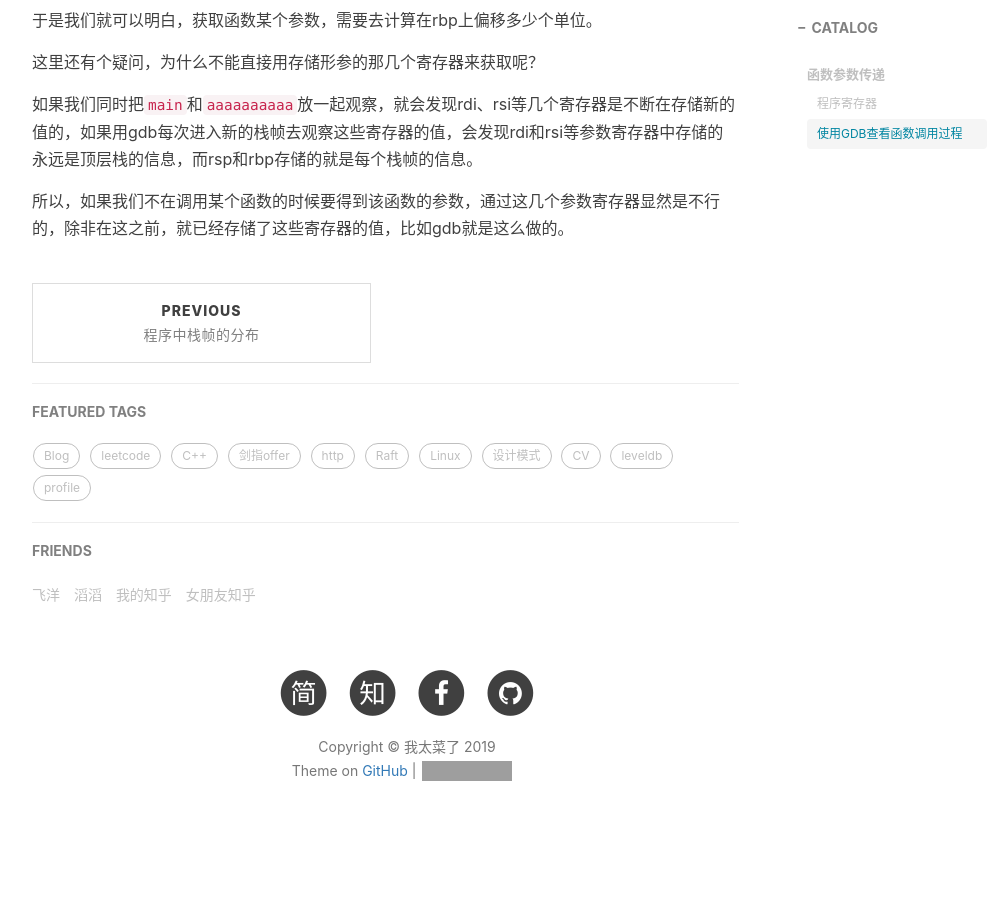
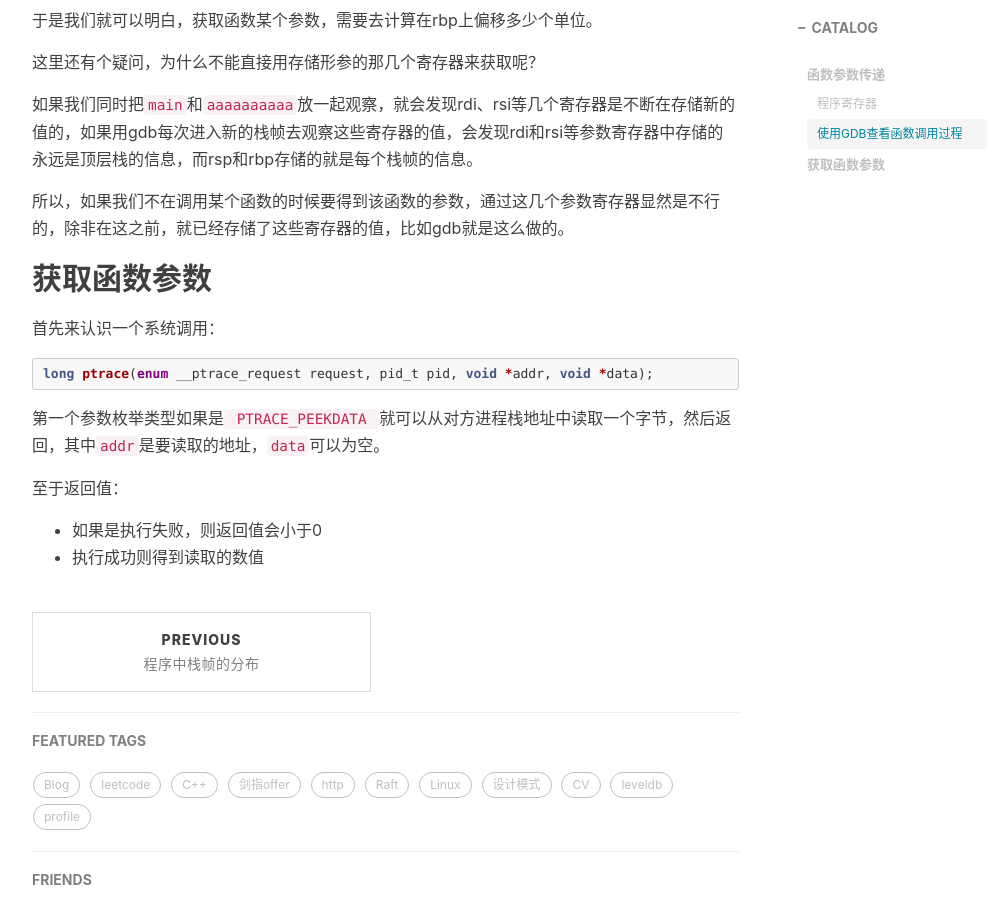
Before and after one commit to bbkgl/bbkgl.github.io, a Jekyll site: the page built from _posts/2019-12-04-获取进程中函数参数值.md, in a window 1280 px wide and 900 px high, scrolled down 3977 px. Shown: the whole window, without its empty margins (233-1226 px from the left). Built offline with Jekyll 4.4.1, drawn with Linux system fonts in a browser that asks for light colours; nearby versions of some CDN libraries; comment, search, counter and statistics services are not loaded; before the commit the page ends 4852 px from its top, so only the background shows below that; grey boxes are pictures that could not be loaded.

Commit message:
fix-imag

````diff
--- a/_posts/2019-12-04-获取进程中函数参数值.md
+++ b/_posts/2019-12-04-获取进程中函数参数值.md
@@ -28,7 +28,7 @@ tags:
 
 比如之前说到的RBP，RSP寄存器，是存储函数栈帧边界地址的。还有很多其他寄存器，可以见下图：
 
-![](imgs/1863340-c014c308ab255cee.webp)
+![](img/post/1863340-c014c308ab255cee.webp)
 
 e打头表示是在32位机器上，现在 x86-64中，所有寄存器都是64位，寄存器名字都是r打头，但是同样兼容e打头的标识符用法。
 
@@ -183,3 +183,18 @@ rsp
 如果我们同时把`main`和`aaaaaaaaaa`放一起观察，就会发现rdi、rsi等几个寄存器是不断在存储新的值的，如果用gdb每次进入新的栈帧去观察这些寄存器的值，会发现rdi和rsi等参数寄存器中存储的永远是顶层栈的信息，而rsp和rbp存储的就是每个栈帧的信息。
 
 所以，如果我们不在调用某个函数的时候要得到该函数的参数，通过这几个参数寄存器显然是不行的，除非在这之前，就已经存储了这些寄存器的值，比如gdb就是这么做的。
+
+## 获取函数参数
+
+首先来认识一个系统调用：
+
+```cpp
+long ptrace(enum __ptrace_request request, pid_t pid, void *addr, void *data);
+```
+
+第一个参数枚举类型如果是` PTRACE_PEEKDATA  `就可以从对方进程栈地址中读取一个字节，然后返回，其中`addr`是要读取的地址，`data`可以为空。
+
+至于返回值：
+
+- 如果是执行失败，则返回值会小于0
+- 执行成功则得到读取的数值
````
Also changed, not shown: img/post/1863340-c014c308ab255cee.webp (renamed from _posts/imgs/1863340-c014c308ab255cee.webp).
